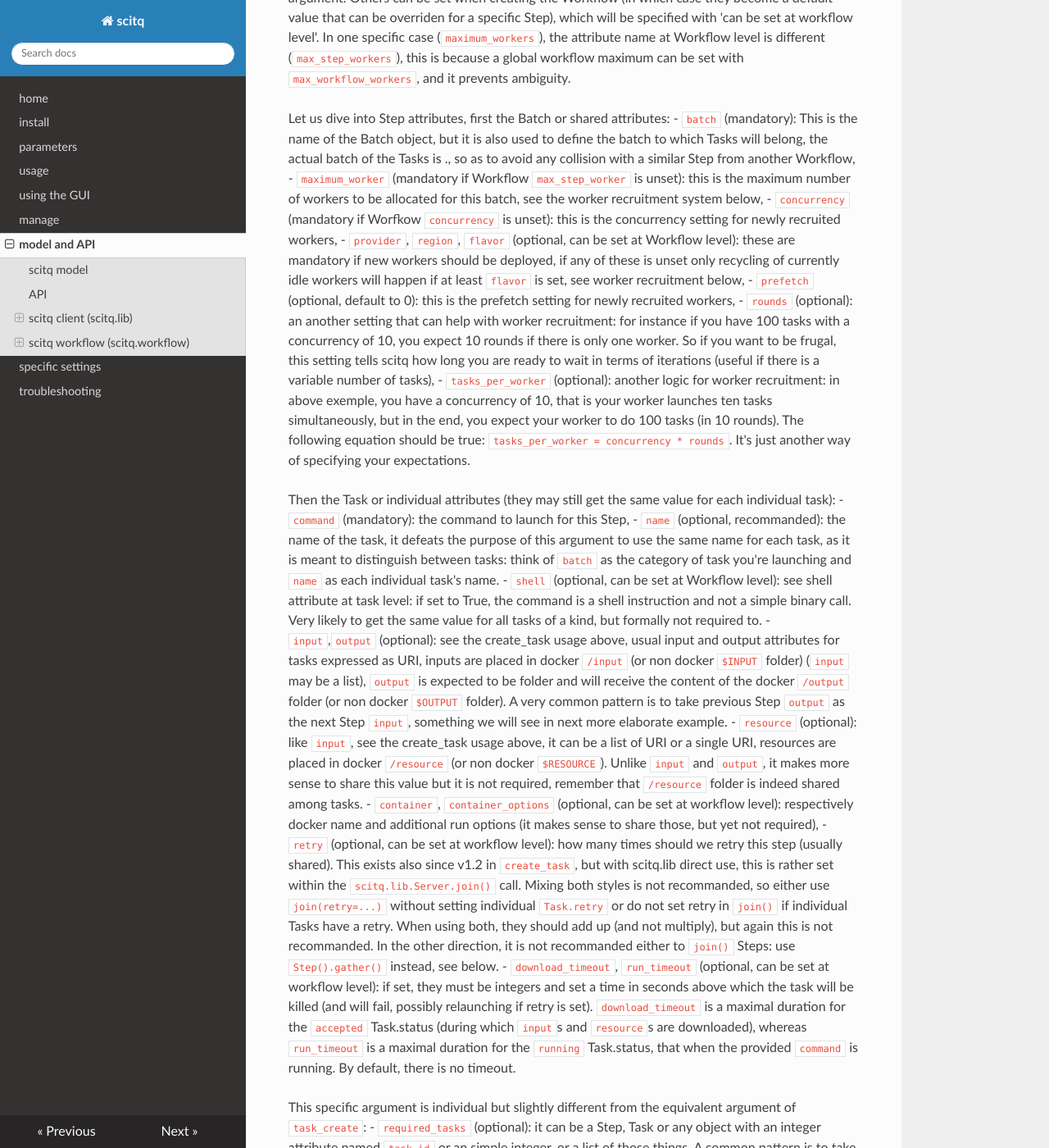
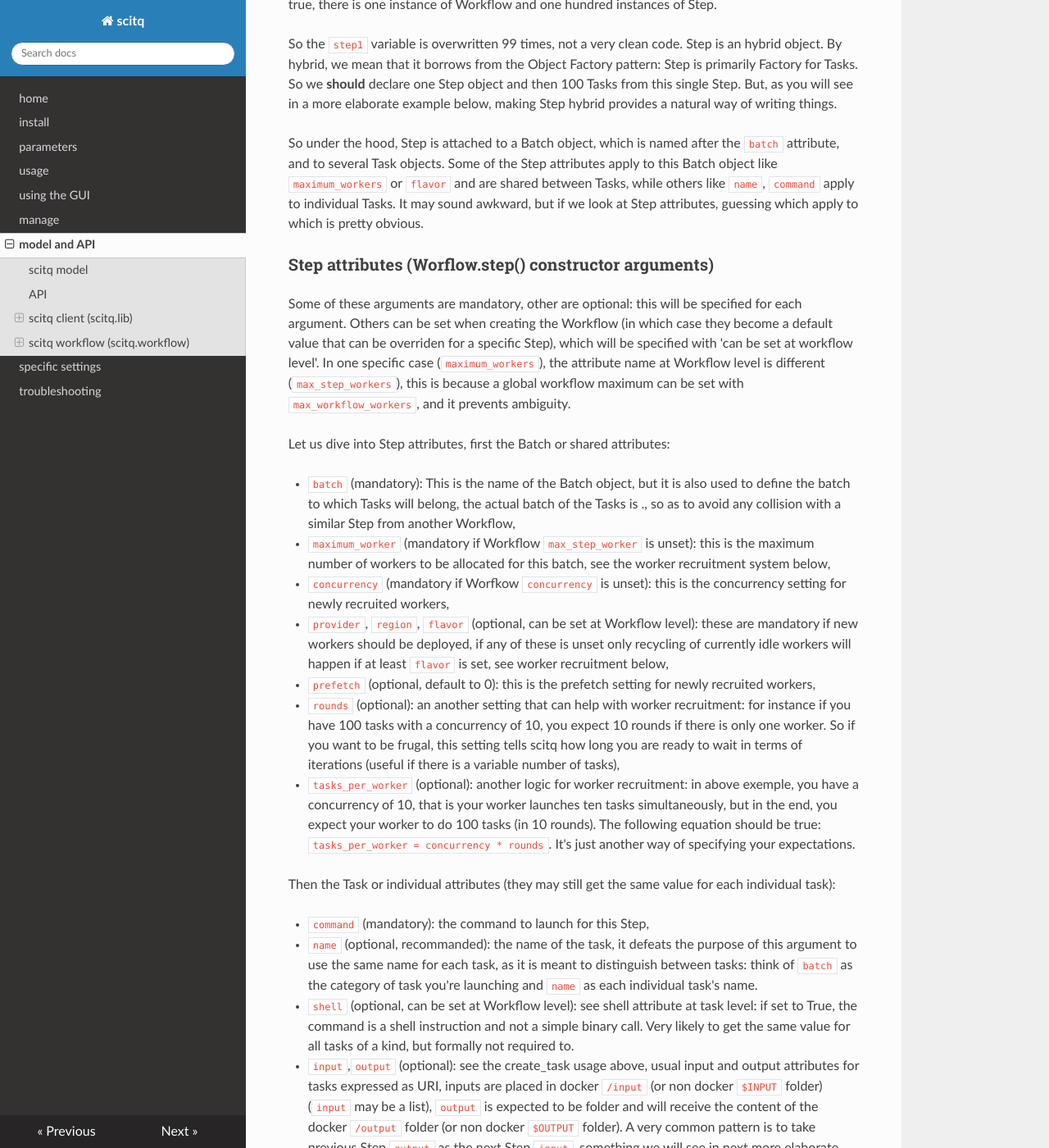
Before and after one commit to gmtsciencedev/scitq, an MkDocs documentation site: the page built from docs/model.md, in a window 1280 px wide and 1400 px high, scrolled down 10350 px. Shown: the whole window at 82% size. Built offline with MkDocs 1.6.1, drawn with Linux system fonts in a browser that asks for light colours; nearby versions of some CDN libraries; part of the change alters nothing that is shown; some of the changed text lies outside the part shown.

Commit message:
Fixing doc

```diff
--- a/docs/model.md
+++ b/docs/model.md
@@ -22,6 +22,9 @@ Since v1.0rc10, a new table, job, has been added to follow internal tasks (like
 ![schema_job](img/job.1degree.png)
 
 Since v1.2, a new table, recruiter, has been added to allow dynamic worker allocation for tasks (new deployments and recycling of workers). This component is also used by scitq.workflow
+
+![schema_recruiter](img/recruiter.1degree.png)
+
 
 Execution are not accessible simply using the [GUI](gui.md) or the [command line utility](manage.md). That is because in the vast majority of cases, the only execution that matters is the last. If a task failed, was re-excuted and succeeded in the second execution, why it failed the first time is now of lesser interest. However it is still in the database and we will learn here how to access that.
 
@@ -275,6 +278,7 @@ So under the hood, Step is attached to a Batch object, which is named after the
 Some of these arguments are mandatory, other are optional: this will be specified for each argument. Others can be set when creating the Workflow (in which case they become a default value that can be overriden for a specific Step), which will be specified with 'can be set at workflow level'. In one specific case (`maximum_workers`), the attribute name at Workflow level is different (`max_step_workers`), this is because a global workflow maximum can be set with `max_workflow_workers`, and it prevents ambiguity.
 
 Let us dive into Step attributes, first the Batch or shared attributes:
+
 - `batch` (mandatory): This is the name of the Batch object, but it is also used to define the batch to which Tasks will belong, the actual batch of the Tasks is <Workflow name>.<Step batch>, so as to avoid any collision with a similar Step from another Workflow,
 - `maximum_worker` (mandatory if Workflow `max_step_worker` is unset): this is the maximum number of workers to be allocated for this batch, see the worker recruitment system below,
 - `concurrency` (mandatory if Worfkow `concurrency` is unset): this is the concurrency setting for newly recruited workers,
@@ -284,6 +288,7 @@ Let us dive into Step attributes, first the Batch or shared attributes:
 - `tasks_per_worker` (optional): another logic for worker recruitment: in above exemple, you have a concurrency of 10, that is your worker launches ten tasks simultaneously, but in the end, you expect your worker to do 100 tasks (in 10 rounds). The following equation should be true: `tasks_per_worker = concurrency * rounds`. It's just another way of specifying your expectations.
 
 Then the Task or individual attributes (they may still get the same value for each individual task):
+
 - `command` (mandatory): the command to launch for this Step,
 - `name` (optional, recommanded): the name of the task, it defeats the purpose of this argument to use the same name for each task, as it is meant to distinguish between tasks: think of `batch` as the category of task you're launching and `name` as each individual task's name.
 - `shell` (optional, can be set at Workflow level): see shell attribute at task level: if set to True, the command is a shell instruction and not a simple binary call. Very likely to get the same value for all tasks of a kind, but formally not required to.
@@ -295,6 +300,7 @@ Then the Task or individual attributes (they may still get the same value for ea
 
 
 This specific argument is individual but slightly different from the equivalent argument of `task_create`:
+
 - `required_tasks` (optional): it can be a Step, Task or any object with an integer attribute named `task_id` or an simple integer, or a list of those things. A common pattern is to take the previous Step object of the workflow as a required task for the next. (NB in `task_create`, the equivalent argument is called `required_task_ids` and can only be a list of integers)
 
 
@@ -363,12 +369,14 @@ Recruiter objects are the low level objects implementing the recruitment rules o
 A Recruiter is attached to a `batch` (and thus may operate outside of Workflow use). A batch may have several strictly ranked Recruiters (only one Recruiter of a certain `rank`, starting by 1 and increasing, is allowed per `batch`, creating a new Recruiter for an already existing `rank` for a certain `batch` is the same as updating the old Recruiter if one existed before).
 
 Each Recruiter has some triggering parameters:
+
 - `minimum_tasks` : a minimal pending task number (which default to 0, trigger as soon as one pending task is there),
 - `maximum_workers` : a maximum number of workers which is reached for this batch will untrigger the Recruiter.
 
 Recruiters are listed sorted by their rank and apply one after the other if their triggering conditions are met. Thus the higher the rank, the more likely the `maximum_workers` condition is met.
 
 When the Recruiter triggers it applies recruitment criteria:
+
 - `worker_flavor` : (mandatory) flavor of Worker to recruit,
 - `worker_provider`, `worker_region`: (optional) both are needed for deploy to occur, otherwise this is a "recycle oncly" recruiter. Note that setting both parameters will not prevent recycling, but make it considerably unlikely as if a recyclable worker is not immediately available a new deploy will occur,
 - `tasks_per_worker`: (mandatory) dividing the pending task number by this figure will set the need number of worker (up to `maximum_workers`),
```
